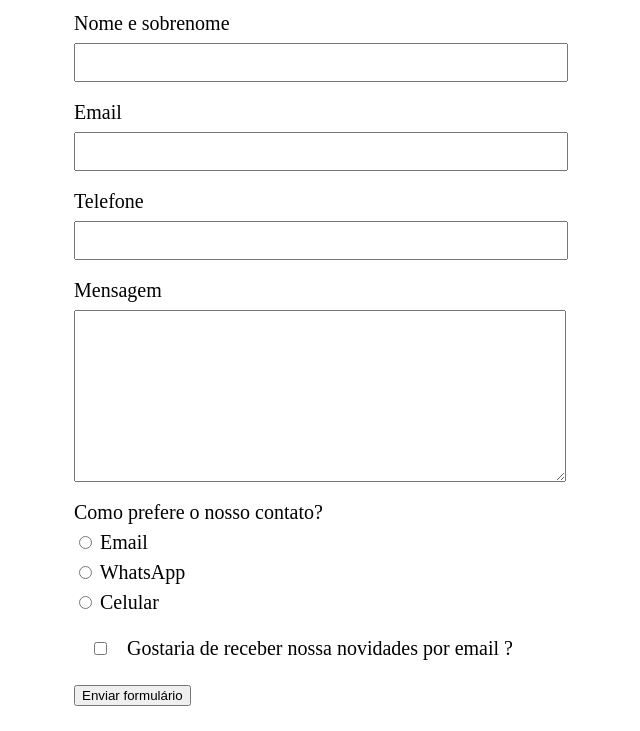
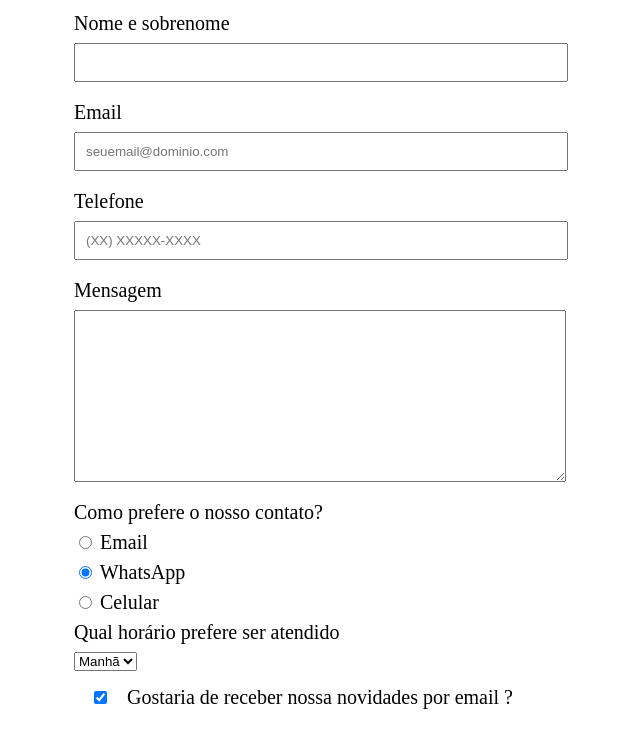
Before and after one commit to linkzera/BarbeariaAlura, a plain HTML site: page contato.html in a window 1280 px wide. Shown: the part 320-1051 px from the top of the page, without its empty margins (96-736 px from the left). Drawn offline with Linux system fonts and the light colour scheme.

Commit message:
add contact files

```diff
--- a/contato.html
+++ b/contato.html
@@ -12,7 +12,7 @@
     <header>
         <div class="logo-banner">
             <h1>
-                <img src="logo.png" alt="logo" />
+                <img src="logo.png" alt="Logo da Barbearia Alura" />
             </h1>
             <nav>
                 <ul>
@@ -26,38 +26,48 @@
 
     <main>
         <form>
-            <label for="nomesobrenome">Nome e sobrenome</label>
-            <input type="text" id="nomesobrenome" class="input-padrao">
 
-            <label for="email">Email</label>
-            <input type="email" name="email" id="email" class="input-padrao">
+            <fieldset>
+                <label for="nomesobrenome">Nome e sobrenome</label>
+                <input type="text" id="nomesobrenome" class="input-padrao" required>
 
-            <label for="telefone">Telefone</label>
-            <input type="text" name="telefone" id="telefone" class="input-padrao">
+                <label for="email">Email</label>
+                <input type="email" name="email" id="email" class="input-padrao" required placeholder="seuemail@dominio.com">
 
-            <label for="mensagem">Mensagem</label>
-            <textarea cols="50" rows="10" id="mensagem" class="input-padrao"></textarea>
+                <label for="telefone">Telefone</label>
+                <input type="tel" name="telefone" id="telefone" class="input-padrao" required placeholder="(XX) XXXXX-XXXX">
 
-            <div>
-                <p>Como prefere o nosso contato?</p>
+                <label for="mensagem">Mensagem</label>
+                <textarea cols="50" rows="10" id="mensagem" class="input-padrao" required></textarea >
+            </fieldset>
+            <fieldset>
+                <legend>Como prefere o nosso contato?</legend>
                 <label for="pref-contato"><input type="radio" id="pref-contato" name="contato"> Email</label>
 
-                <label for="pref-contato2"><input type="radio" id="pref-contato2" name="contato"> WhatsApp</label>
+                <label for="pref-contato2"><input type="radio" id="pref-contato2" name="contato" checked> WhatsApp</label>
 
                 <label for="pref-contato3"><input type="radio" id="pref-contato3" name="contato"> Celular</label>
 
-            </div>
+            </fieldset>
 
-            <label><input class="checkbox" type="checkbox">Gostaria de receber nossa novidades por email ?</label>
+            <fieldset>
+                <legend>Qual horário prefere ser atendido</legend>
+                <select>
+                    <option value="horario">Manhã</option>
+                    <option value="horario">Tarde</option>
+                    <option value="horario">Noite</option>
+                </select>
+            </fieldset>
+            <label><input class="checkbox" type="checkbox" checked>Gostaria de receber nossa novidades por email ?</label>
 
 
-            <input type="submit" value="Enviar formulário">
+            <input type="submit" value="Enviar formulário" class="enviar">
         </form>
     </main>
 
 
     <footer>
-        <img src="logo-branco.png" alt="logo-rodape">
+        <img src="logo-branco.png" alt="Logo da Barbearia Alura">
         <p class="copyright">&copy; Copyright Barbearia Alura</p>
     </footer>
 </body>
--- a/style.css
+++ b/style.css
@@ -98,7 +98,7 @@ form{
   margin: 40px 0;
 }
 
-form label, form p{
+form label, form legend{
   display: block;
   font-size: 20px;
   margin: 0 0 10px;
@@ -114,3 +114,21 @@ form label, form p{
 .checkbox{
   margin: 20px 20px;
 }
+
+.enviar{
+  width: 40%;
+  padding: 15px 0;
+  background: orange;
+  color: white;
+  font-weight: bold;
+  font-size: 18px;
+  border: none;
+  border-radius: 5px;
+  transition: 1s all;
+  cursor: pointer;
+}
+
+.enviar:hover{
+  background: darkorange;
+  transform: scale(1.2);
+}
```
